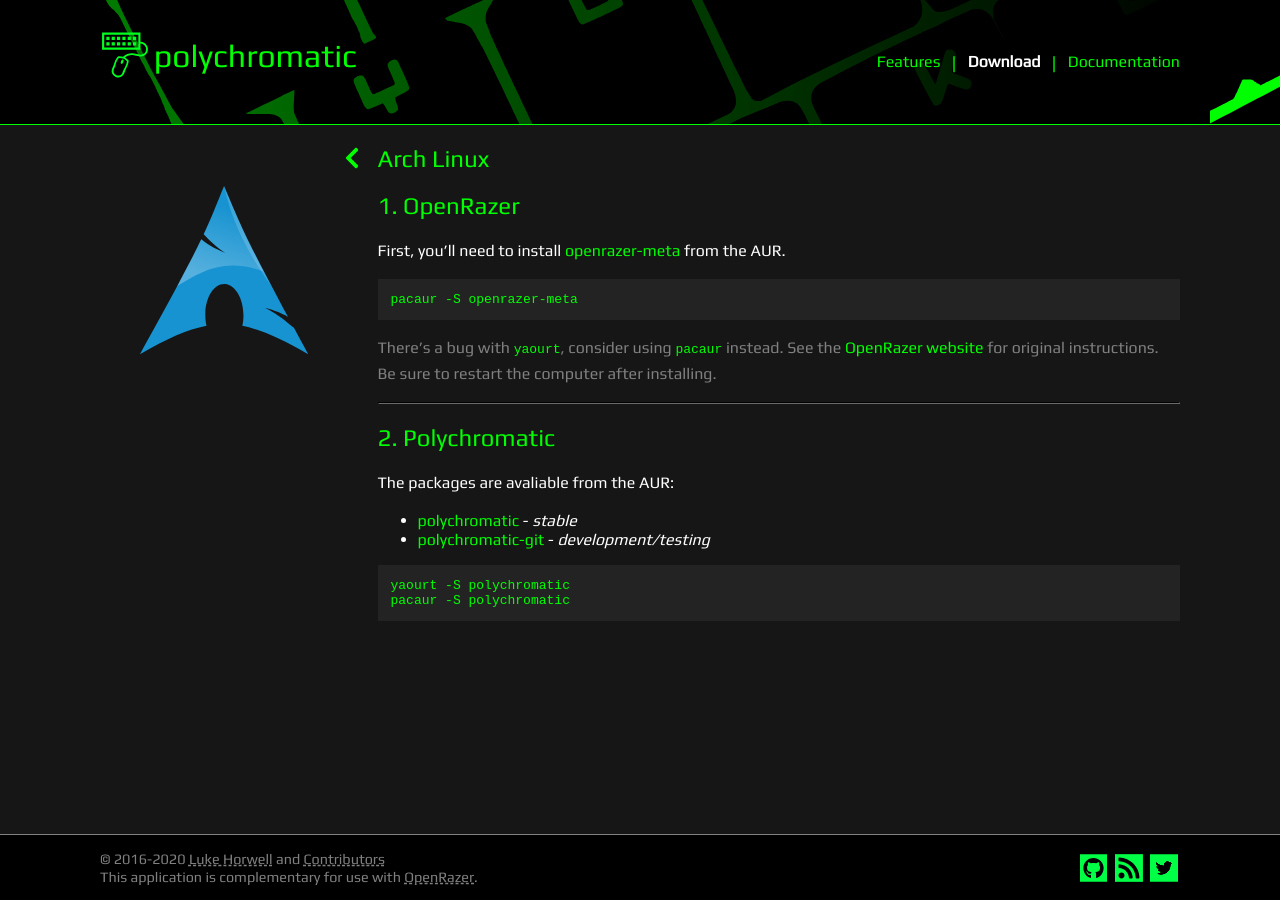
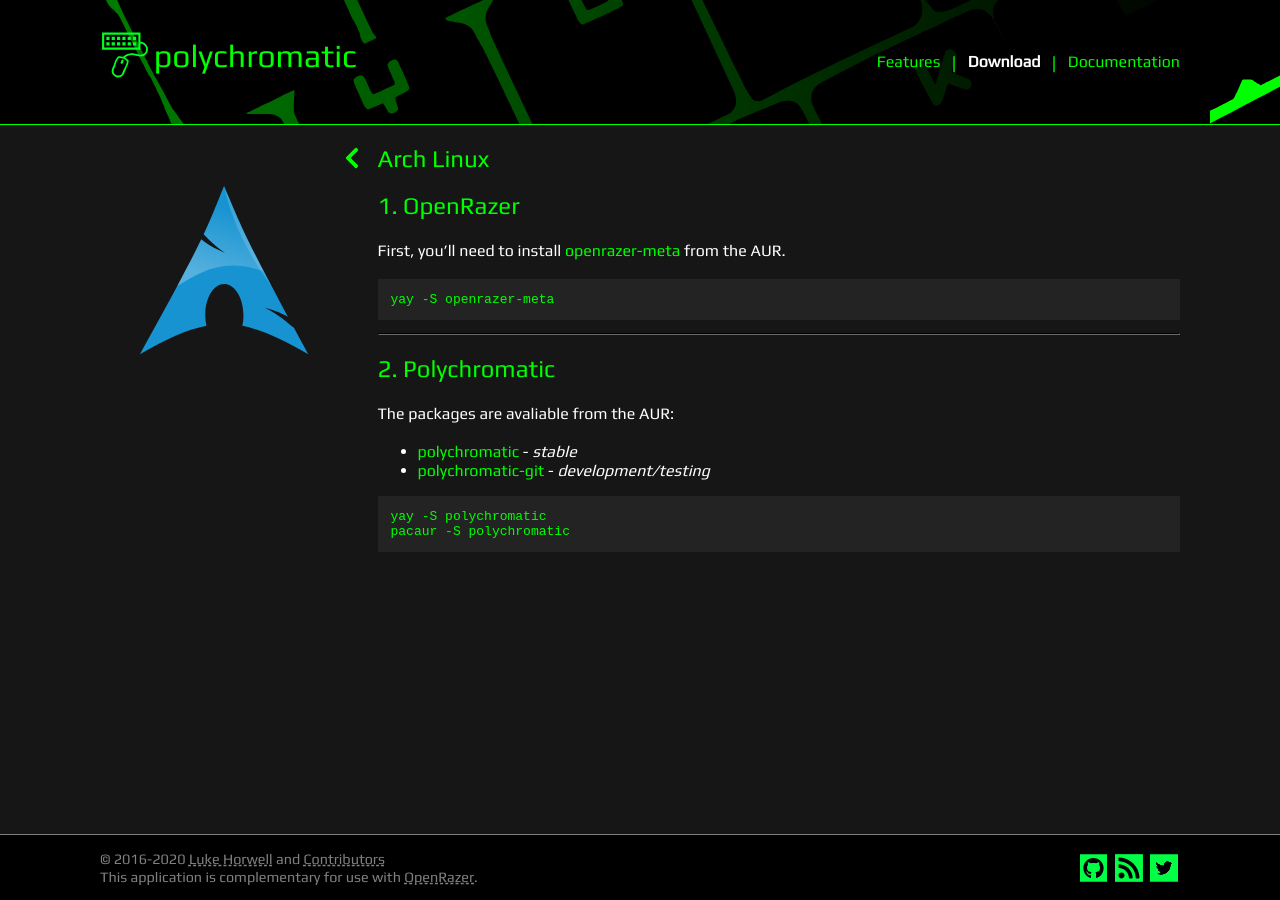
Before and after one commit to polychromatic/website, a Jekyll site: the page built from pages/download/arch.md, in a window 1280 px wide. Built offline with Jekyll 4.4.1, drawn with Linux system fonts in a browser that asks for light colours.

Commit message:
change yaourt to yay

````diff
--- a/pages/download/arch.md
+++ b/pages/download/arch.md
@@ -12,13 +12,9 @@ class: download
 First, you'll need to install [openrazer-meta](https://aur.archlinux.org/packages/openrazer-meta/) from the AUR.
 
 ```
-pacaur -S openrazer-meta
+yay -S openrazer-meta
 ```
 
-{:.grey}
-There's a bug with `yaourt`, consider using `pacaur` instead.
-See the [OpenRazer website](http://openrazer.github.io/#arch) for original instructions.
-Be sure to restart the computer after installing.
 
 ---
 
@@ -30,6 +26,6 @@ The packages are avaliable from the AUR:
 * [polychromatic-git](https://aur.archlinux.org/packages/polychromatic-git/) - *development/testing*
 
 ```
-yaourt -S polychromatic
+yay -S polychromatic
 pacaur -S polychromatic
 ```
````
